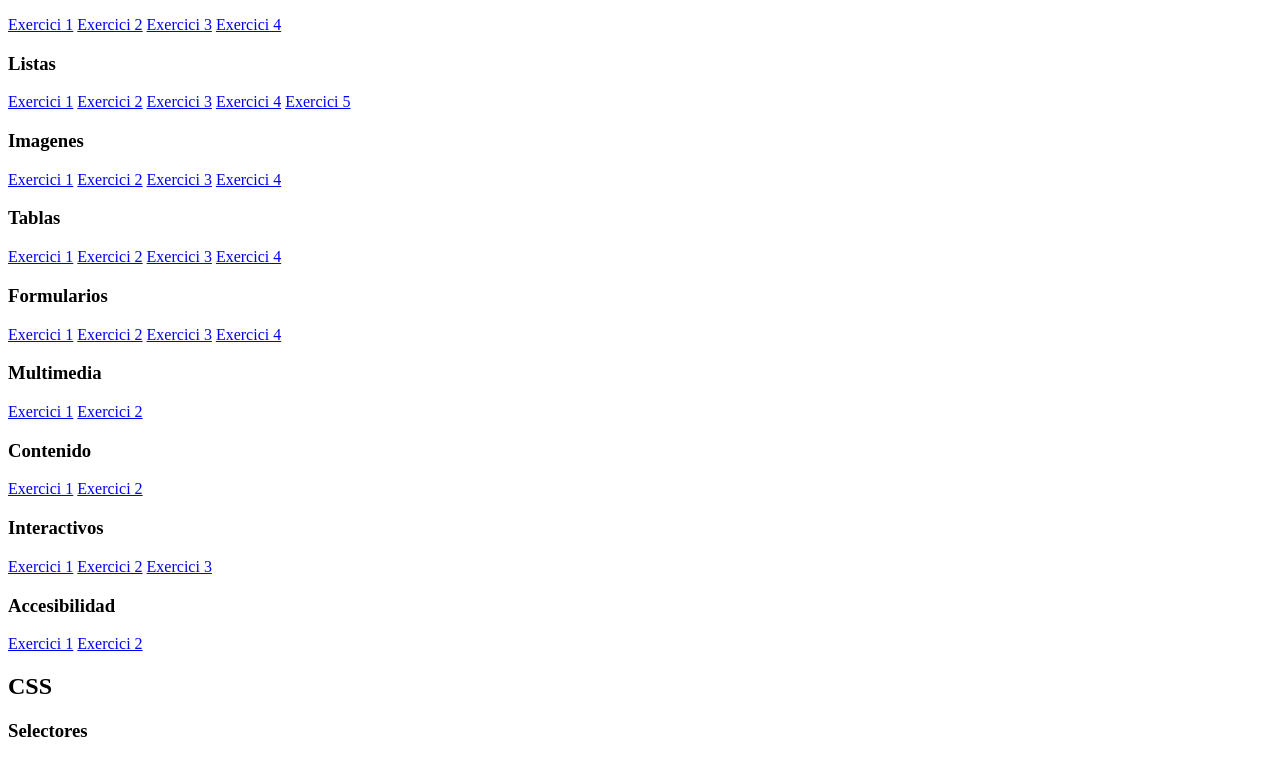
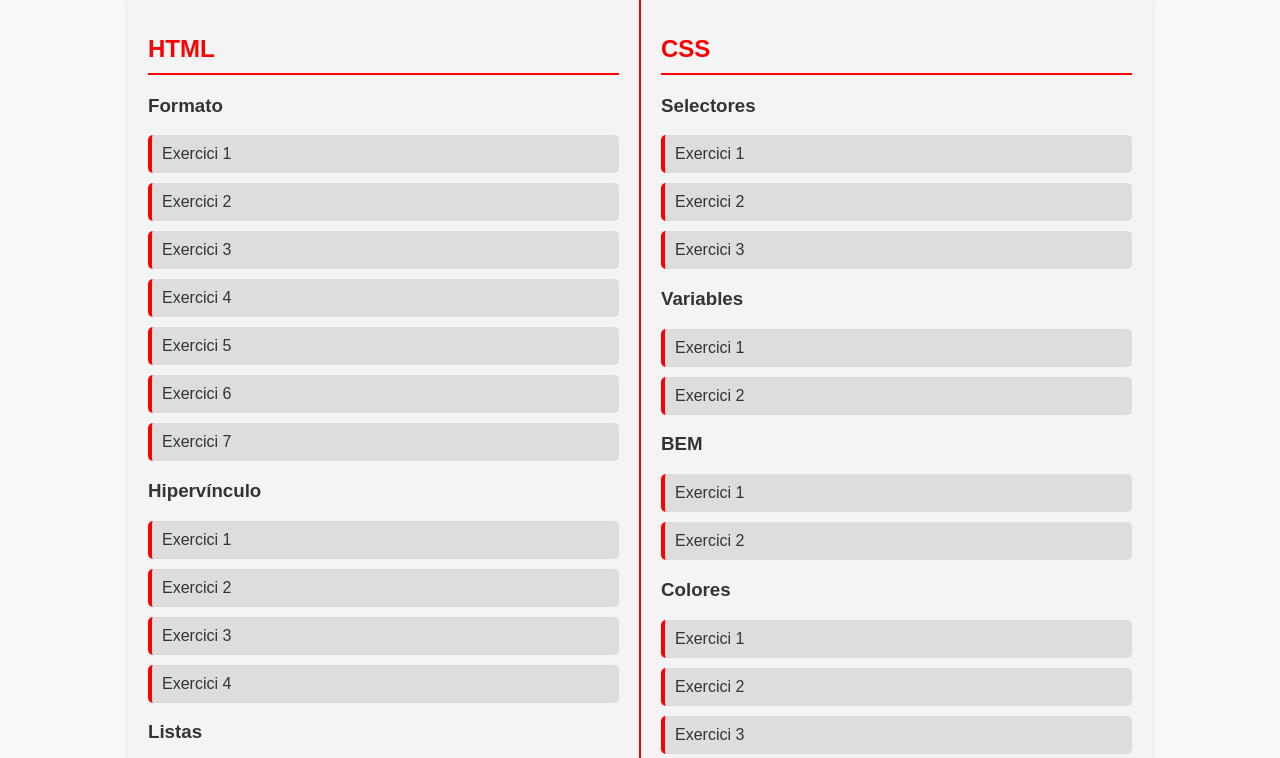
Before and after one commit to RiaNFly/Portafoli, a plain HTML site: page activitats.html in a window 1280 px wide. Shown: the part 267-1025 px from the top of the page. Drawn offline with Linux system fonts and the light colour scheme; the site is published under a folder, as on GitHub Pages, so addresses that start at the root find nothing.

Commit message:
push pruebacss

```diff
--- a/activitats.html
+++ b/activitats.html
@@ -3,7 +3,7 @@
 <head>
     <meta charset="UTF-8">
     <meta name="viewport" content="width=device-width, initial-scale=1.0">
-    <link rel="stylesheet" href="/css/styleActividades.css">
+    <link rel="stylesheet" href="css/styleActividades.css">
     <title>Activitats</title>
 </head>
 <body>
--- a/index.html
+++ b/index.html
@@ -3,7 +3,7 @@
 <head>
     <meta charset="UTF-8">
     <meta name="viewport" content="width=device-width, initial-scale=1.0">
-    <link rel="stylesheet" href="/css/style.css">
+    <link rel="stylesheet" href="css/style.css">
     <title>Portafoli</title>
 </head>
 <body>
```
